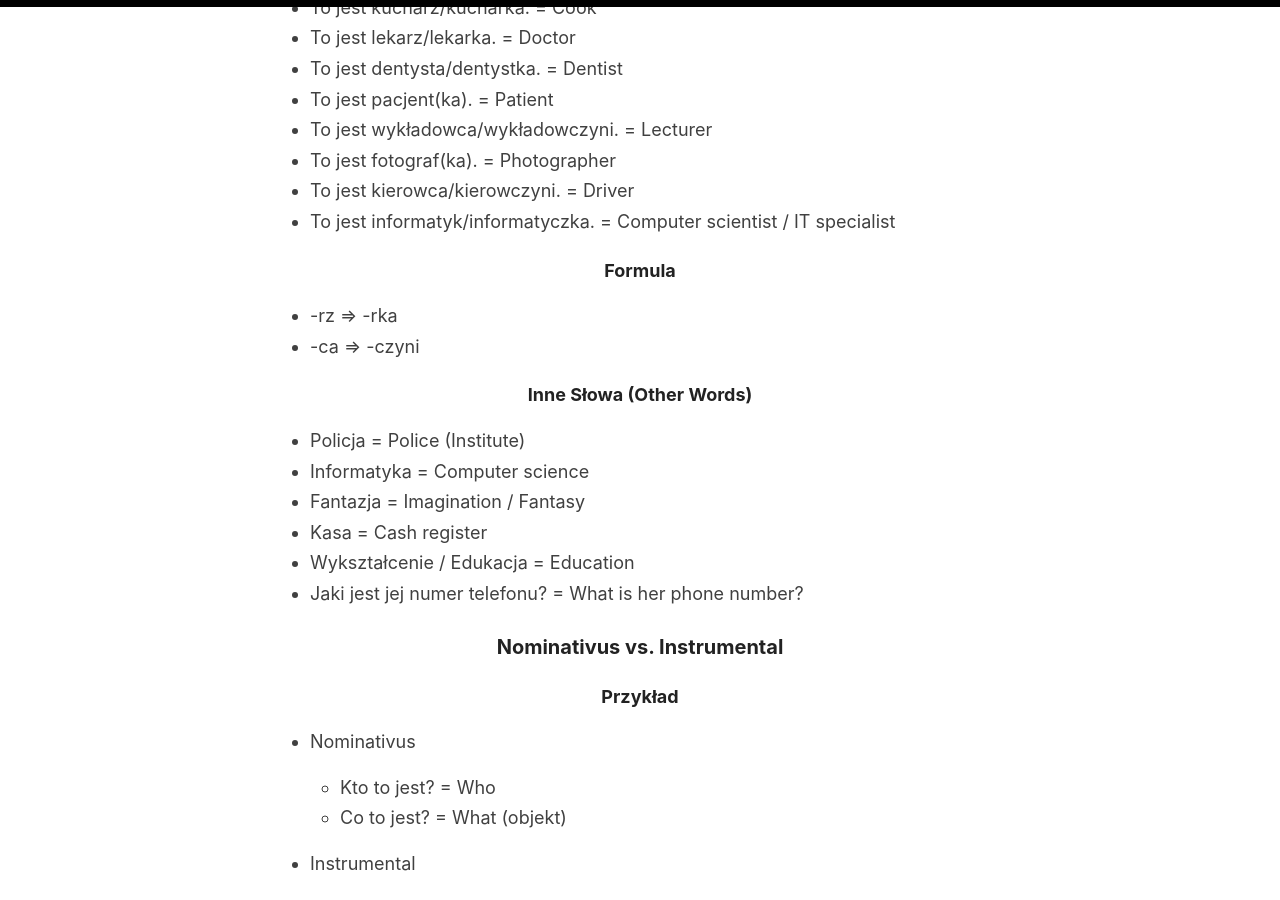
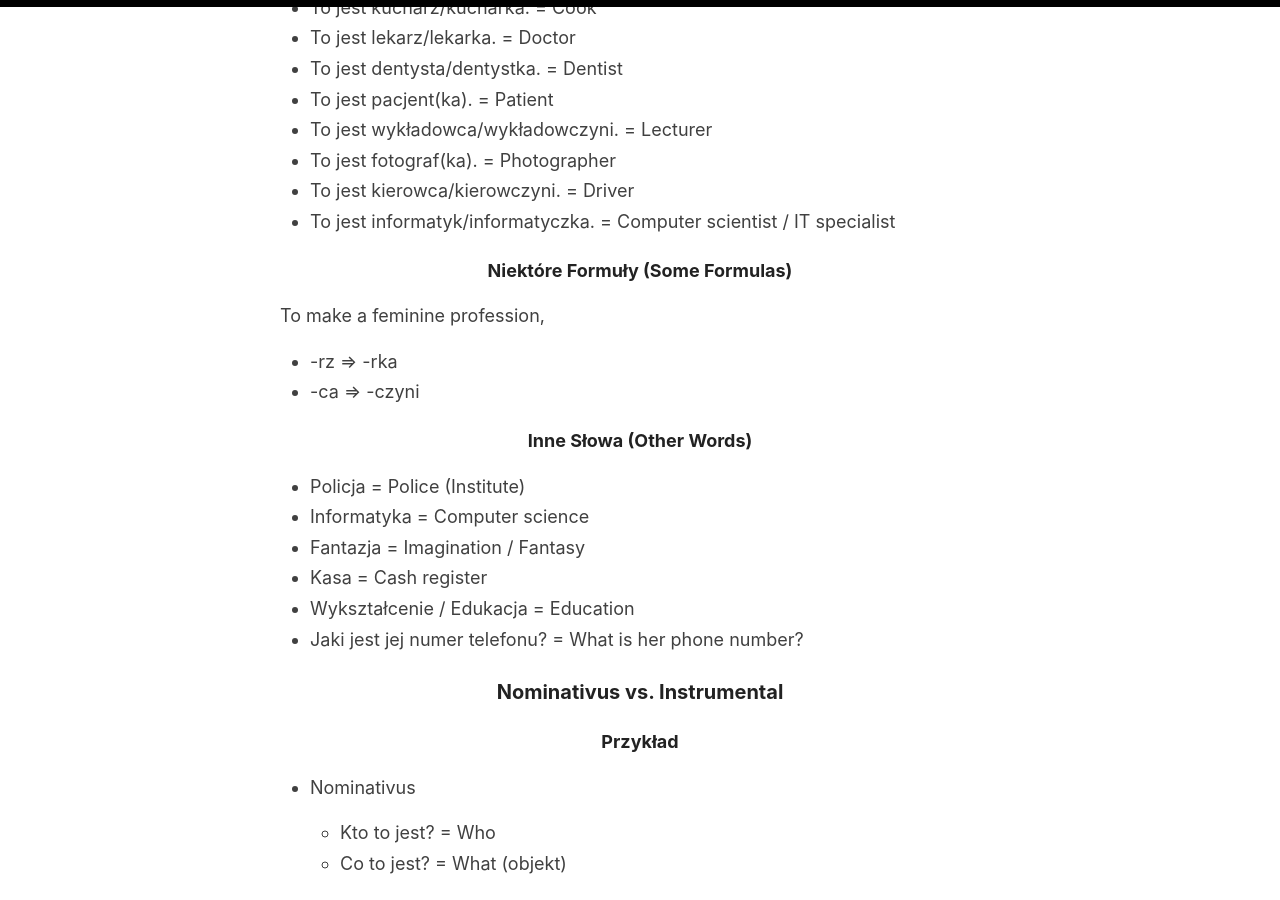
Before and after one commit to determinedguy/cecoret, a Jekyll site: the page built from _posts/2023-7-12-sjikp-8.md, in a window 1280 px wide and 900 px high, scrolled down 1122 px. Built offline with Jekyll 4.4.1, drawn with Linux system fonts in a browser that asks for light colours.

Commit message:
add: rephrase

```diff
--- a/_posts/2023-7-12-sjikp-8.md
+++ b/_posts/2023-7-12-sjikp-8.md
@@ -39,7 +39,9 @@ categories: [Personal, Summer School, Polish, SJiKP, Language, Notes]
 - To jest kierowca/kierowczyni. = Driver
 - To jest informatyk/informatyczka. = Computer scientist / IT specialist
 
-#### Formula
+#### Niektóre Formuły (Some Formulas)
+
+To make a feminine profession,
 
 - -rz => -rka
 - -ca => -czyni
```
